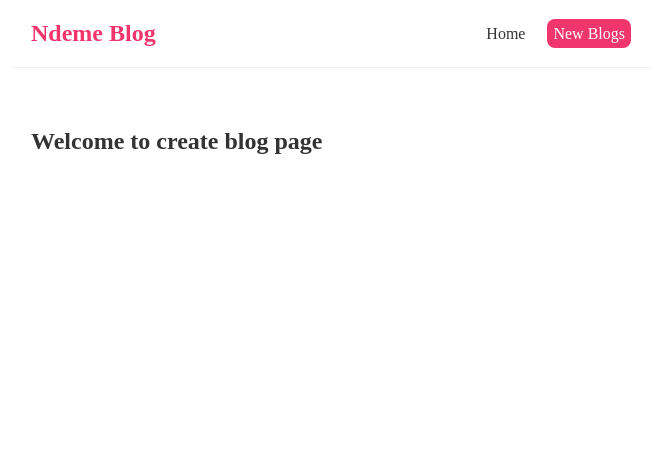
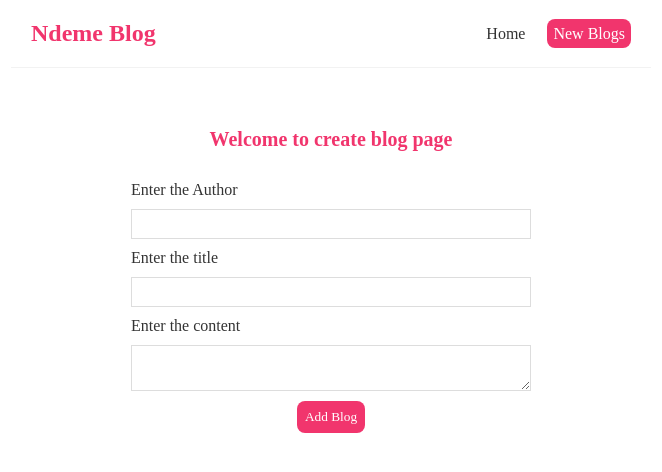
Before and after one commit to ndemeyvan/reactNinjaSecondPart, a React (Create React App) app: page /create in a window 1280 px wide. Shown: the top 472 px of the page, without its empty margins (309-971 px from the left). Built offline with nearby package versions, Linux system fonts and the light colour scheme.

Commit message:
implement the equivalent of two way data binding

```diff
--- a/src/App.jsx
+++ b/src/App.jsx
@@ -3,6 +3,7 @@
 import NavBar from "./components/NavBar/NavBar";
 import Home from "./components/Home/Home";
 import CreateBlog from "./components/create/createBlogs";
+import BlogDetail from "./components/BlogDetail/BlogDetail";
 
 import { BrowserRouter as Router, Route, Switch } from "react-router-dom";
 
@@ -19,6 +20,9 @@ function App() {
             <Route path="/create">
               <CreateBlog />
             </Route>
+            <Route path="/blog/:id">
+              <BlogDetail />
+            </Route>
           </Switch>
         </div>
       </div>
--- /dev/null
+++ b/src/components/BlogDetail/BlogDetail.jsx
@@ -0,0 +1,14 @@
+import {useParams} from 'react-router-dom'
+
+const BlogDetail = () => {
+
+    const  id  = useParams()["id"];
+
+    return (
+        <div>
+            <h3>Welcome to detail page - { id }</h3>
+        </div>
+     );
+}
+
+export default BlogDetail;
--- a/src/components/Home/Home.jsx
+++ b/src/components/Home/Home.jsx
@@ -52,6 +52,7 @@ const Home = () => {
         <p>La liste est vide </p>
       ) : (
         <div>
+
           <BlogItem blogs={blogs} deleteBlog={deleteBlog} />
         </div>
       )}
--- a/src/components/Home/blogItem.jsx
+++ b/src/components/Home/blogItem.jsx
@@ -1,10 +1,13 @@
+import {Link} from 'react-router-dom'
+
 const BlogItem = (props) => {
   return (
     <div>
       {props.blogs.map((item) => (
         <div className="blog-preview" key={item.id}>
           <div className="inline_title">
-            <h3>{item.Author} : </h3>
+          <Link to={`blog/${item.id}`}> <h3>{item.Author} : </h3></Link>
+            {/* <h3>{item.Author} : </h3> */}
             <p> {item.title}</p>
             <button
               onClick={() => {
--- a/src/components/create/createBlog.css
+++ b/src/components/create/createBlog.css
@@ -0,0 +1,31 @@
+/* create new blog form */
+.create {
+    max-width: 400px;
+    margin: 0 auto;
+    text-align: center;
+  }
+  .create label {
+    text-align: left;
+    display: block;
+  }
+  .create h2 {
+    font-size: 20px;
+    color: #f1356d;
+    margin-bottom: 30px;
+  }
+  .create input, .create textarea, .create select {
+    width: 100%;
+    padding: 6px 10px;
+    margin: 10px 0;
+    border: 1px solid #ddd;
+    box-sizing: border-box;
+    display: block;
+  }
+  .create button {
+    background: #f1356d;
+    color: #fff;
+    border: 0;
+    padding: 8px;
+    border-radius: 8px;
+    cursor: pointer;
+  }
--- a/src/components/create/createBlogs.jsx
+++ b/src/components/create/createBlogs.jsx
@@ -1,8 +1,28 @@
+import './createBlog.css'
+import {useState} from 'react'
 const CreateBlog = () => {
+
+  const [title,setTitle] = useState("")
+  const [body,setBody] = useState("")
+  const [author,setAuthor] = useState("")
+
+  const seeValue = ()=>{
+    console.log('====================================');
+    console.log("This is title",title);
+    console.log('====================================');
+  }
   return (
-    <div className="createBlog">
+    <div className="create">
       <h2>Welcome to create blog page </h2>
-
+      <form>
+      <label>Enter the Author</label>
+        <input type="text" required value={author} onChange={ (e) => setAuthor(e.target.value) }/>
+        <label>Enter the title</label>
+        <input type="text" required value={title} onChange={ (e) => setTitle(e.target.value) }/>
+        <label>Enter the content</label>
+        <textarea type="text" required value={body} onChange={ (e) => setBody(e.target.value) }/>
+        <button onClick={seeValue}>Add Blog</button>
+      </form>
     </div>
   );
 };
```
Also changed, not shown: src/components/BlogDetail/BlogDetail.css (added), 1 other file (tests, documents, lock files or other folders).
